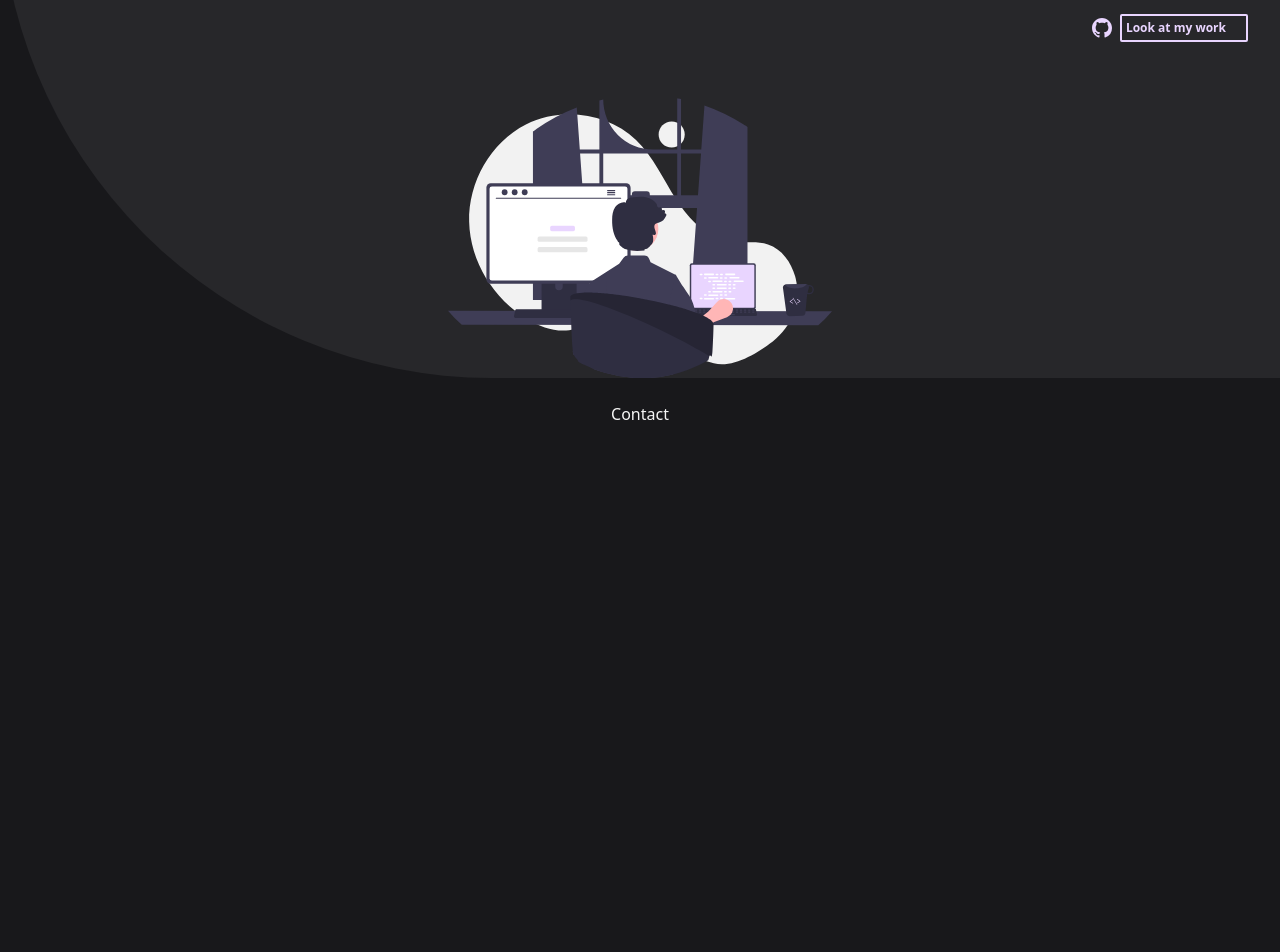
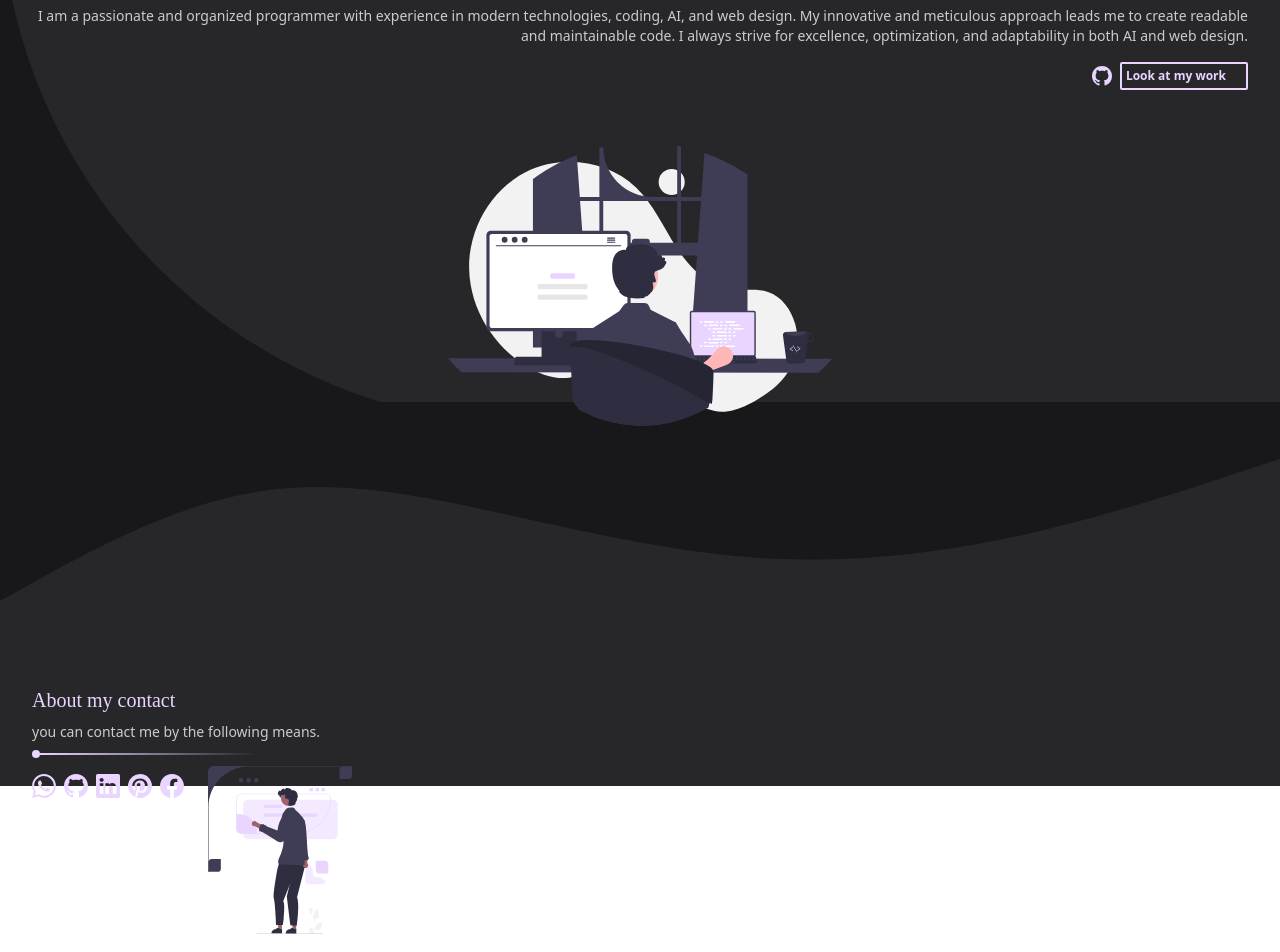
Before and after one commit to simon0820s/MyPersonalPage, a React (Vite) app: page / in a window 1280 px wide. Shown: the part 1198-2150 px from the top of the page. Built offline with nearby package versions, Linux system fonts and the light colour scheme; some icons are missing; a web font is replaced by a local one.

Commit message:
create basic page

```diff
--- a/src/sections/Contact.jsx
+++ b/src/sections/Contact.jsx
@@ -1,9 +1,53 @@
+import { BsGithub, BsLinkedin, BsPinterest, BsFacebook, BsWhatsapp } from 'react-icons/bs'
+import { motion } from 'framer-motion'
+
 function Contact() {
   return (
     <section
       id="contact"
-      className="h-screen">
-      <h1>Contact</h1>
+      className="h-96 bg-zinc-800 w-screen">
+      <svg xmlns="http://www.w3.org/2000/svg" viewBox="0 0 1440 320"><path fill="#18181b" d="M0,224L48,197.3C96,171,192,117,288,101.3C384,85,480,107,576,128C672,149,768,171,864,176C960,181,1056,171,1152,149.3C1248,128,1344,96,1392,80L1440,64L1440,0L1392,0C1344,0,1248,0,1152,0C1056,0,960,0,864,0C768,0,672,0,576,0C480,0,384,0,288,0C192,0,96,0,48,0L0,0Z"></path></svg>
+      <div className="absolute flex flex-col px-8 gap-2">
+        <h1 className="text-xl text-purple-200 font-rubik">About my contact</h1>
+        <p className="opacity-80 text-sm font-medium">you can contact me by the following means.</p>
+        <div className='z-10 flex items-center'>
+          <span className='bg-purple-200 w-2 h-2 rounded-full' />
+          <span className='w-3/4 h-0.5 bg-gradient-to-r from-purple-200' />
+        </div>
+        <div className="flex mt-2 text-purple-200 text-2xl gap-2">
+          <motion.a
+            initial={{ opacity: 0 }}
+            whileInView={{ opacity: 1 }}
+            transition={{ duration: 0.3 }}
+            href='https://wa.me/3002540388' target='_blanc'><BsWhatsapp /></motion.a>
+          <motion.a
+            initial={{ opacity: 0 }}
+            whileInView={{ opacity: 1 }}
+            transition={{ duration: 0.2, delay: 0.1 }}
+            href='https://github.com/simon0820s' target='_blanc'><BsGithub /></motion.a>
+          <motion.a
+            initial={{ opacity: 0 }}
+            whileInView={{ opacity: 1 }}
+            transition={{ duration: 0.2, delay: 0.2 }}
+            href='https://www.linkedin.com/in/sim%C3%B3n-arboleda-02b892247/' target='_blanc'> <BsLinkedin /></motion.a>
+          <motion.a
+            initial={{ opacity: 0 }}
+            whileInView={{ opacity: 1 }}
+            transition={{ duration: 0.2, delay: 0.3 }}
+            href='https://pin.it/4PsRlv3' target='_blanc'><BsPinterest /></motion.a>
+          <motion.a
+            initial={{ opacity: 0 }}
+            whileInView={{ opacity: 1 }}
+            transition={{ duration: 0.2, delay: 0.4 }}
+            href='https://www.facebook.com/profile.php?id=100085398301902' target='_blanc'
+            className='z-10'><BsFacebook /></motion.a>
+        </div>
+        <motion.img
+          initial={{opacity:0}}
+          whileInView={{opacity: 1}}
+          transition={{duration: 1}}
+          className='w-36 right-0 top-20 opacity-90 absolute' src='src/assets/myContactHero.svg' />
+      </div>
     </section>
   )
 }
--- a/src/sections/MyCode.jsx
+++ b/src/sections/MyCode.jsx
@@ -8,7 +8,7 @@ function MyCode() {
       id="myCode"
       className="h-screen w-screen">
       <svg xmlns="http://www.w3.org/2000/svg" viewBox="0 0 1440 320"><path fill="#27272A" d="M0,160L40,165.3C80,171,160,181,240,202.7C320,224,400,256,480,256C560,256,640,224,720,181.3C800,139,880,85,960,69.3C1040,53,1120,75,1200,106.7C1280,139,1360,181,1400,202.7L1440,224L1440,320L1400,320C1360,320,1280,320,1200,320C1120,320,1040,320,960,320C880,320,800,320,720,320C640,320,560,320,480,320C400,320,320,320,240,320C160,320,80,320,40,320L0,320Z"></path></svg>
-      <div className="flex flex-col gap-4 items-center px-8 bg-zinc-800 rounded-bl-full pt-4">
+      <div className="flex flex-col gap-4 items-center px-8 bg-zinc-800 rounded-bl-full pt-16">
         <article className="flex flex-col items-end gap-2">
           <h1 className="text-2xl font-rubik text-purple-200">About my Code </h1>
           <div className='flex items-center w-full pl-10'>
@@ -34,7 +34,7 @@ function MyCode() {
           </a>
         </div>
         <motion.img
-          animate={{ y: [0, 5, 0] }}
+          animate={{ y: [0, 2, 0, -2, 0] }}
           transition={{ duration: 2, repeat: Infinity }}
           className='mt-10 w-96' src="src/assets/myCodeHero2.svg" alt="myCodeHero" />
       </div>
```
Also changed, not shown: src/assets/myCodeHero.svg (deleted), src/assets/myContactHero.svg (added).
